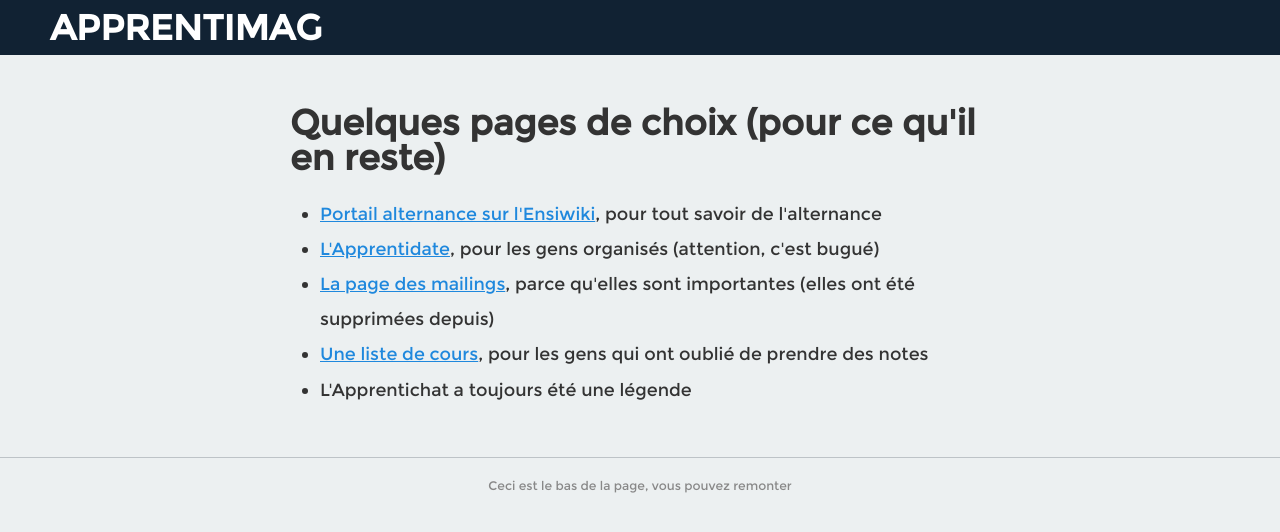
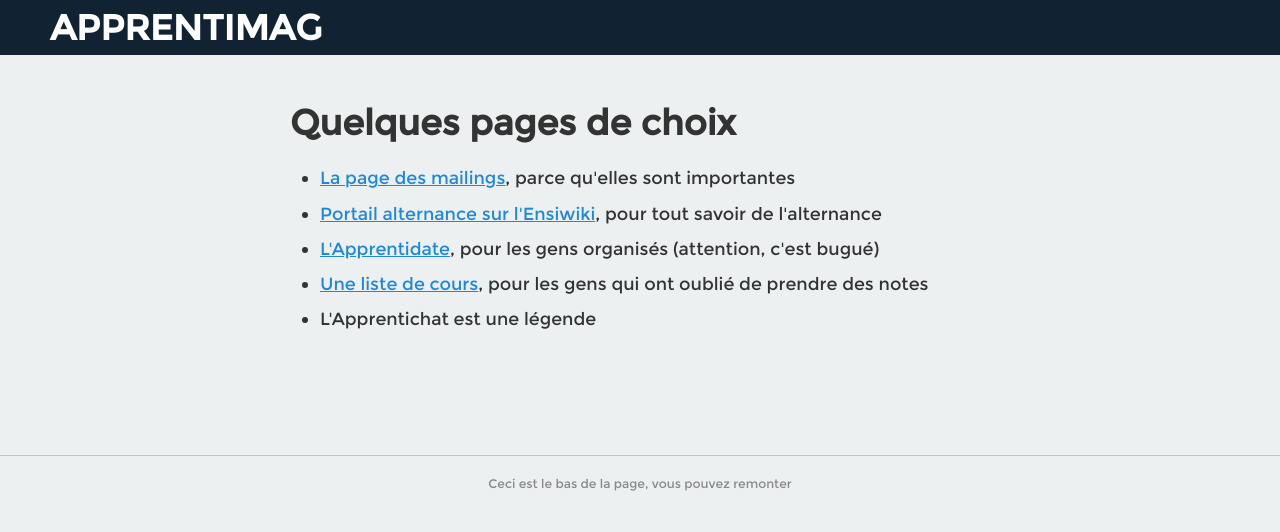
Before and after one commit to apprentimag/apprentihome, a plain HTML site: page index.html in a window 1280 px wide. Drawn offline with Linux system fonts and the light colour scheme.

Commit message:
Update with files from the server

```diff
--- a/index.html
+++ b/index.html
@@ -12,14 +12,15 @@
 		</header>
 
 		<div class="main-content">
-      <h1>Quelques pages de choix (pour ce qu'il en reste)</h1>
+			<h1>Quelques pages de choix</h1>
 
 			<ul>
+				<li><a href="/mailman/listinfo">La page des mailings</a>, parce qu'elles sont importantes</li>
 				<li><a href="https://ensiwiki.ensimag.fr/index.php/Portail:Alternance">Portail alternance sur l'Ensiwiki</a>, pour tout savoir de l'alternance</li>
 				<li><a href="/apprentidate">L'Apprentidate</a>, pour les gens organisés (attention, c'est bugué)</li>
-        <li><a href="/404.html">La page des mailings</a>, parce qu'elles sont importantes (elles ont été supprimées depuis)</li>
-        <li><a href="/404.html">Une liste de cours</a>, pour les gens qui ont oublié de prendre des notes</li>
-        <li>L'Apprentichat a toujours été une légende</li>
+				<li><a href="/404.html">Une liste de cours</a>, pour les gens qui ont oublié de prendre des notes
+				<li>L'Apprentichat est une légende</li>
+
 			</ul>
 		</div>
 
--- a/style.css
+++ b/style.css
@@ -1,7 +1,3 @@
-/* Il y a beaucoup trop  de choses dans ce fichier, me demandez pas pourquoi,
- * je n'ai aucune idée d'où tout ça sort. Dans le doute je garde tout.
- */
-
 * {
 	margin: 0;
 	padding: 0;
@@ -371,5 +367,3 @@ body > footer {
 		padding: 5px 0;
 	}
 }
-
-/* La bise ! */
```
Also changed, not shown: fonts/Montserrat-Bold.ttf (added). Lines whose indentation alone changed are shown as unchanged.
